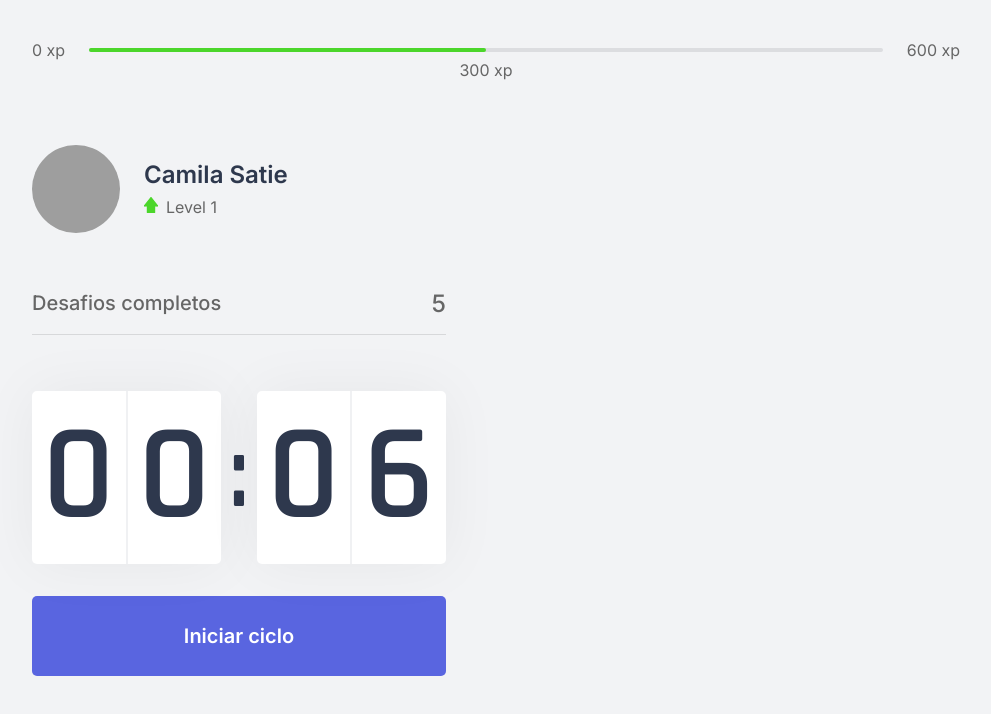
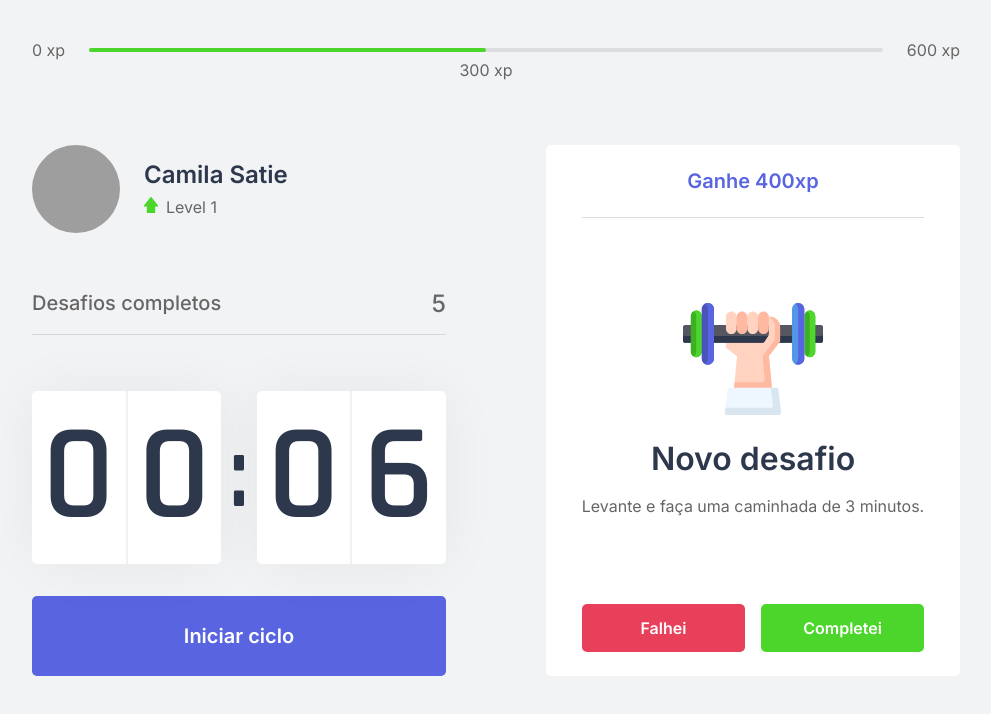
Before and after one commit to camilasatie/rocketseat-challenges, a Next.js app in the folder nlw04-moveit-next/: page / in a window 1280 px wide. Shown: the top 714 px of the page, without its empty margins (144-1135 px from the left). Built offline with nearby package versions, Linux system fonts and the light colour scheme; grey boxes are pictures that could not be loaded.

Commit message:
feat: add ChallengeBox

```diff
--- /dev/null
+++ b/nlw04-moveit-next/src/components/ChallengeBox/ChallengeBox.module.css
@@ -0,0 +1,108 @@
+.challengeBoxContainer {
+  height: 100%;
+
+  background: var(--white);
+  border-radius: 5px;
+  box-sizing: 0 0 60px rgba(0, 0, 0, 0.05);
+
+  display: flex;
+  flex-direction: column;
+  align-items: center;
+  justify-content: center;
+
+  text-align: center;
+
+  padding: 1.5rem 2rem;
+}
+
+.challengeActive {
+  height: 100%;
+  display: flex;
+  flex-direction: column;
+}
+
+.challengeActive h3 {
+  color: var(--blue);
+  font-weight: 600;
+  font-size: 1.25rem;
+  border-bottom: 1px solid var(--gray-line);
+  padding: 0 2rem 1.5rem;
+}
+
+.challengeActive .content {
+  flex: 1;
+  display: flex;
+  flex-direction: column;
+  align-items: center;
+  justify-content: center;
+}
+
+.challengeActive .content h2 {
+  font-size: 2rem;
+  font-weight: 600;
+  color: var(--title);
+  margin: 1.5rem 0 1rem;
+}
+
+.challengeActive .btnContainer {
+  display: grid;
+  grid-template-columns: 1fr 1fr;
+  gap: 1rem;
+}
+
+.challengeActive .btnContainer button {
+  height: 3rem;
+
+  display: flex;
+  align-items: center;
+  justify-content: center;
+
+  border: 0;
+  border-radius: 5px;
+  color: var(--white);
+  font-size: 1rem;
+  font-weight: 600;
+
+  transition: filter .2s;
+}
+
+.challengeActive .btnContainer button:hover {
+  filter: brightness(.9);
+}
+
+.challengeActive .btnContainer button.btnFailed {
+  background: var(--red);
+}
+
+.challengeActive .btnContainer button.btnSucceded {
+  background: var(--green);
+}
+
+.challengeActive .content p {
+  line-height: 1.5;
+}
+
+.challengeNotActive {
+  display: flex;
+  flex-direction: column;
+  align-items: center;
+}
+
+.challengeNotActive p {
+  font-size: 1.5rem;
+  font-weight: 500;
+  line-height: 1.4;
+}
+
+.challengeNotActive div {
+  margin-top: 3rem;
+}
+
+.challengeNotActive div span {
+  display: flex;
+  flex-direction: column;
+  align-items: center;
+  line-height: 1.4;
+  max-width: 70%;
+  margin: 1rem auto 0;
+}
--- /dev/null
+++ b/nlw04-moveit-next/src/components/ChallengeBox/ChallengeBox.tsx
@@ -0,0 +1,42 @@
+import styles from './ChallengeBox.module.css';
+
+function ChallengeBox() {
+  const hasActiveChallenge = true;
+
+  const renderContent = () => {
+    if(hasActiveChallenge) {
+      return (
+        <div className={styles.challengeActive}>
+          <h3>Ganhe 400xp</h3>
+          <div className={styles.content}>
+            <img src="icons/body.svg" alt="" />
+            <h2>Novo desafio</h2>
+            <p>Levante e faça uma caminhada de 3 minutos.</p>
+          </div>
+          <div className={styles.btnContainer}>
+            <button type="button" className={styles.btnFailed}>Falhei</button>
+            <button type="button" className={styles.btnSucceded}>Completei</button>
+          </div>
+        </div>
+      );
+    };
+
+    return (
+      <div className={styles.challengeNotActive}>
+        <p>Finalize um ciclo para receber um desafio</p>
+        <div>
+          <img src="icons/level-up.svg" alt="Level up" />
+          <span>Avance de level completando os desafios.</span>
+        </div>
+      </div>
+    )
+  };
+
+  return (
+    <div className={styles.challengeBoxContainer}>
+      { renderContent() }
+    </div>
+  );
+};
+
+export default ChallengeBox;
--- a/nlw04-moveit-next/src/pages/index.tsx
+++ b/nlw04-moveit-next/src/pages/index.tsx
@@ -3,6 +3,7 @@ import ExperienceBar from '../components/ExperienceBar/ExperienceBar';
 import Profile from '../components/Profile/Profile';
 import CompletedChallenges from '../components/CompletedChallenges/CompletedChallenges';
 import Countdown from '../components/Countdown/Countdown';
+import ChallengeBox from '../components/ChallengeBox/ChallengeBox';
 
 import styles from './index.module.css';
 
@@ -21,6 +22,9 @@ export default function Home() {
           <CompletedChallenges />
           <Countdown />
         </div>
+        <div>
+          <ChallengeBox />
+        </div>
       </section>
     </div>
   );
```
